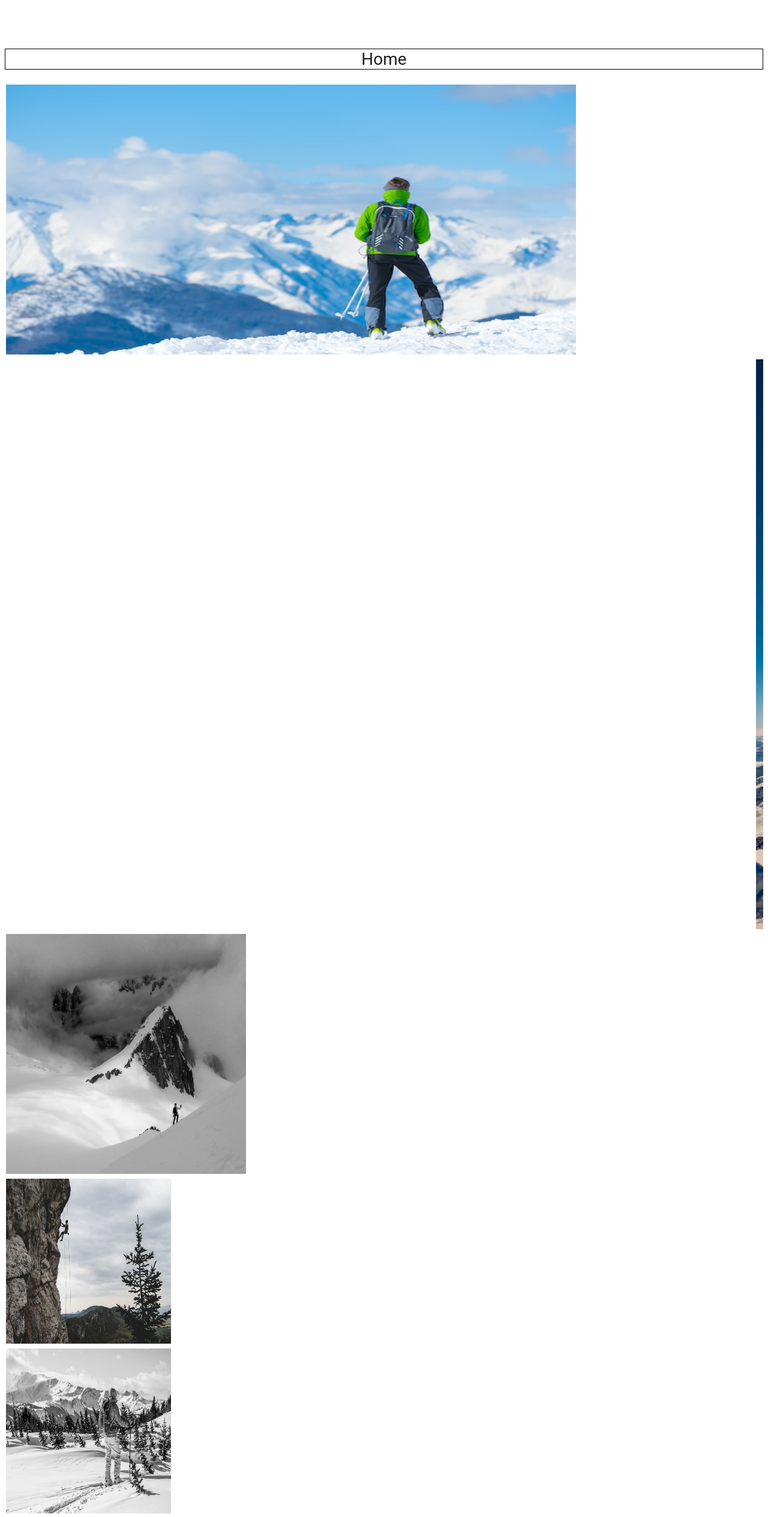
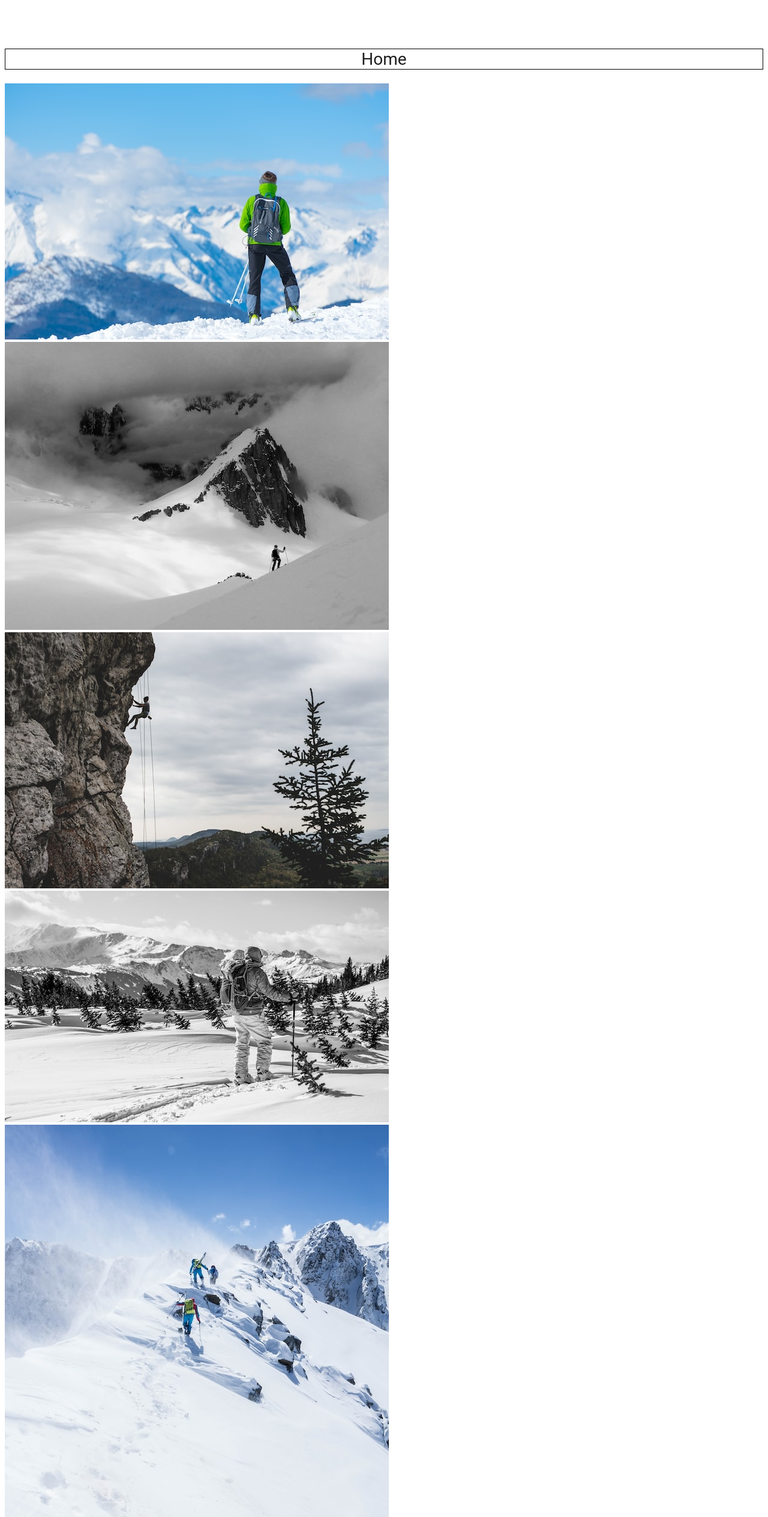
Before and after one commit to veronica2024/FotografiaGelada, a website: page public/index.html in a window 1280 px wide. Shown: the part 160-2689 px from the top of the page at 60% size. Drawn offline with Linux system fonts and the light colour scheme.

Commit message:
modificado

```diff
--- a/public/index.html
+++ b/public/index.html
@@ -25,47 +25,37 @@
 
 
 
- <div>
-<!--img 1-->
-<div class="img">
-    <img class="img1" src="Imagens/Everest.jpg">
+ <div class="baner">
+    <div class="carousel">
+<div class="carousel-item">
+    <img src="Imagens/Everest.jpg" alt="img1">
+</div>
+<div class="carousel-item">
+    <img src="Imagens/AlpesSuiços.jpg" alt="img2">
+</div>
+<div class="carousel-item">
+    <img src="Imagens/GrandCanyon.jpg" alt="img3">
 </div>
 
-<!--img 7-->
-<div class="img">
-    <img class="img7" src="Imagens/MonteFuji.jpg">
+<div class="carousel-item">
+    <img src="Imagens/Huandoy.jpg" alt="img4">
 </div>
-
-<!--img 2-->
-<div class="img">
-    <img class="img2" src="Imagens/AlpesSuiços.jpg">
+<div class="carousel-item">
+    <img src="Imagens/MonteBranco.jpg" alt="img5">
 </div>
-<!--img 3-->
-<div class="img">
-    <img class="img3" src="Imagens/GrandCanyon.jpg">
+<div class="carousel-item">
+    <img src="Imagens/MonteElbrus.jpg" alt="img6">
 </div>
-<!--img 4-->
-<div class="img">
-    <img class="img4" src="Imagens/Huandoy.jpg">
+<div class="carousel-item">
+    <img src="Imagens/PicoPikes.jpg" alt="img7">
 </div>
-<!--img 5-->
-<div class="img">
-    <img class="img5" src="Imagens/MonteBranco.jpg">
-</div>
-<!--img 6-->
-<div class="img">
-    <img class="img6" src="Imagens/MonteElbrus.jpg">
-</div>
-
-
-<!--img 8-->
-
-
-<div class="img">
-    <img class="img8" src="Imagens/PicoPikes.jpg">
+<div class="carousel-item">
+    <img src="Imagens/MonteFuji.jpg" alt="img8">
 </div>
 
 </div>
+    </div>
+
 
 </main>
 
--- a/public/style.css
+++ b/public/style.css
@@ -43,13 +43,7 @@ text-decoration: none;
 
 
 
-.img{
-   position: relative;
-   overflow: hidden;
-   max-width: 100%;
-   padding: 2px;
 
-}
 
 .img1{
   height: 450px;
@@ -61,6 +55,7 @@ text-decoration: none;
     width: 575px;
     height: 950px;
     margin-left: 1250px;
+    margin-top: 200px;
 
 }
 
```
